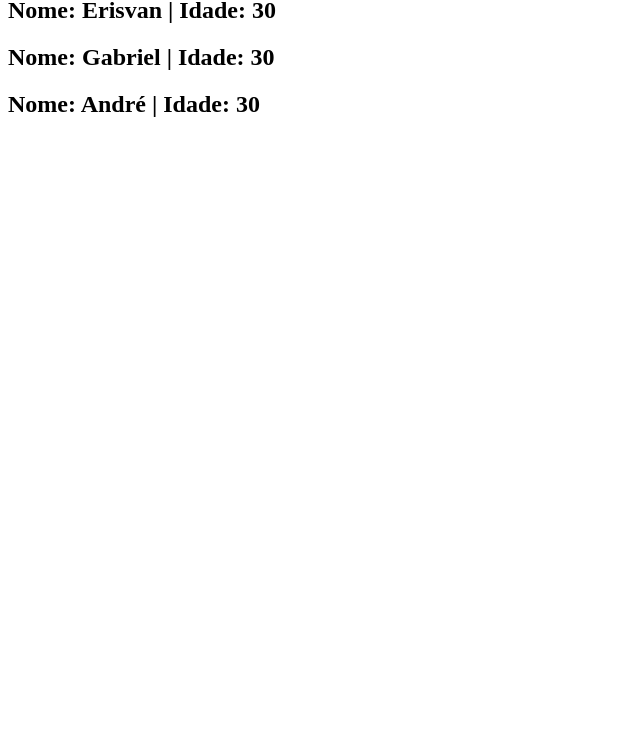
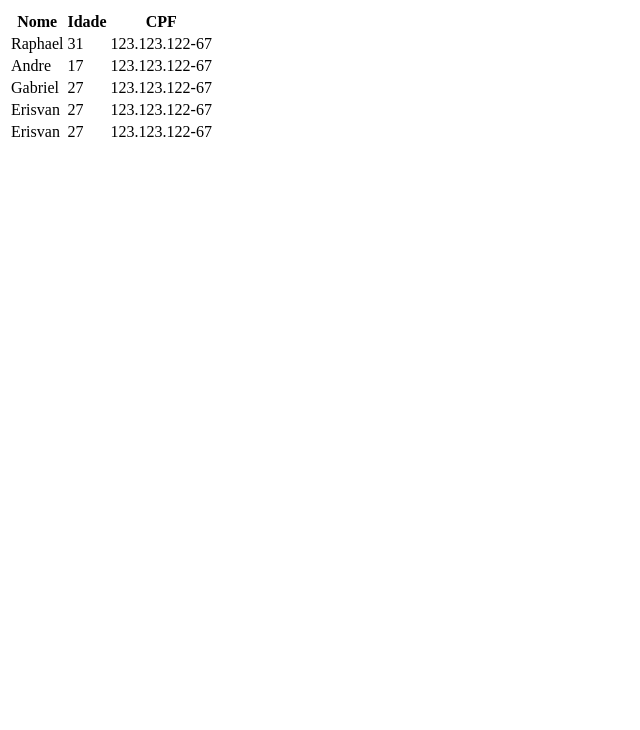
Before and after one commit to RaphaelRodriguesDev/programacaoWeb01, a plain HTML site: page aula32/index.html in a window 1280 px wide. Shown: the part 70-800 px from the top of the page, without its empty margins (0-640 px from the left). Drawn offline with Linux system fonts and the light colour scheme.

Commit message:
Finalizando Aula 32

```diff
--- a/aula32/index.html
+++ b/aula32/index.html
@@ -7,6 +7,25 @@
     <title>Aula 32</title>
 </head>
 <body>
+    <header>
+        <h1>Aula 32 - LocalStorage</h1>
+    </header>
+
+    <main>
+        <div>
+
+            <table>
+                <thead>
+                    <th>Nome</th>
+                    <th>Idade</th>
+                    <th>CPF</th>
+                </thead>
+                <tbody class="result"></tbody>
+            </table>
+        </div>
+    </main>
+
+    <footer></footer>
 
     <script src="./script.js"></script>
 </body>
--- a/aula32/script.js
+++ b/aula32/script.js
@@ -1,32 +1,60 @@
+let resultado = document.querySelector(".result");
+
 const dados = [
 	{
 		nome: "Raphael",
-        idade: 30,
+    idade: 31,
+		cpf: "123.123.122-67"
   },
+
+  {
+		nome: "Andre",
+		idade: 17,
+		cpf: "123.123.122-67"
+	},
+
+  {
+		nome: "Gabriel",
+		idade: 27,
+		cpf: "123.123.122-67"
+	},
+
 	{
 		nome: "Erisvan",
-        idade: 30,
+		idade: 27,
+		cpf: "123.123.122-67"
 	},
+
 	{
-        nome: "Gabriel",
-        idade: 30,
-    },
-    {
-        nome: "André",
-        idade: 30,
+		nome: "Erisvan",
+		idade: 27,
+		cpf: "123.123.122-67"
 	},
 ];
 
 dados.forEach((dado) => {
+
+	//Enviando arquivos para o local storage
 	localStorage.setItem("nome", dado.nome);
 	localStorage.setItem("idade", dado.idade);
-    //-------------------------
+	localStorage.setItem("cpf", dado.cpf);
+
+	//Capturando arquivos do local storage
 	const nome = localStorage.getItem("nome");
 	const idade = localStorage.getItem("idade");
+	const cpf = localStorage.getItem("cpf");
 
-    //-------------------------
+	//Exibindo Resultado
+	resultado.innerHTML += `
 
-    document.write(`<h2>Nome: ${nome} | Idade: ${idade} </h2>`);
+		<tr>
+			<td>${nome}</td>
+			<td>${idade}</td>
+			<td>${cpf}</td>
+		</tr>
+	`;
+
 });
 
-document.write(nome);
+
+console.log(resultado);
```
Lines whose indentation alone changed are shown as unchanged.
